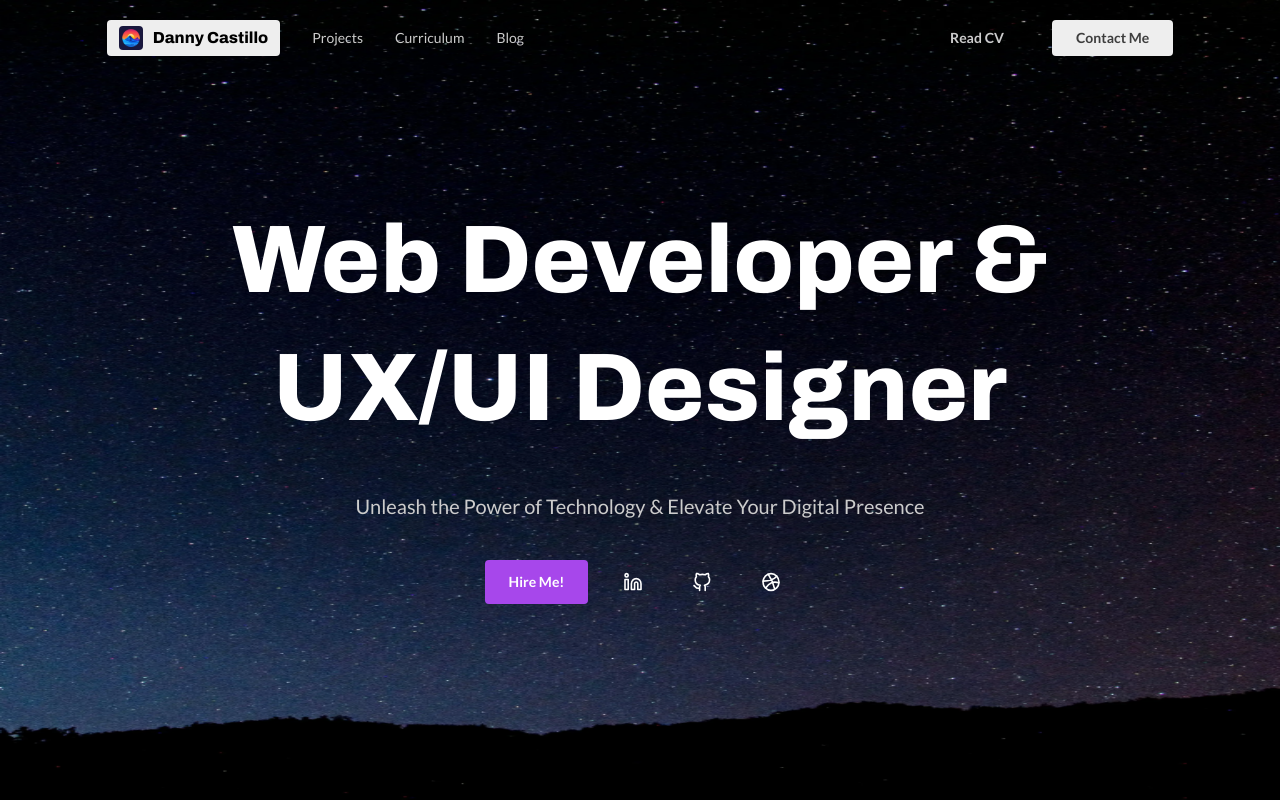
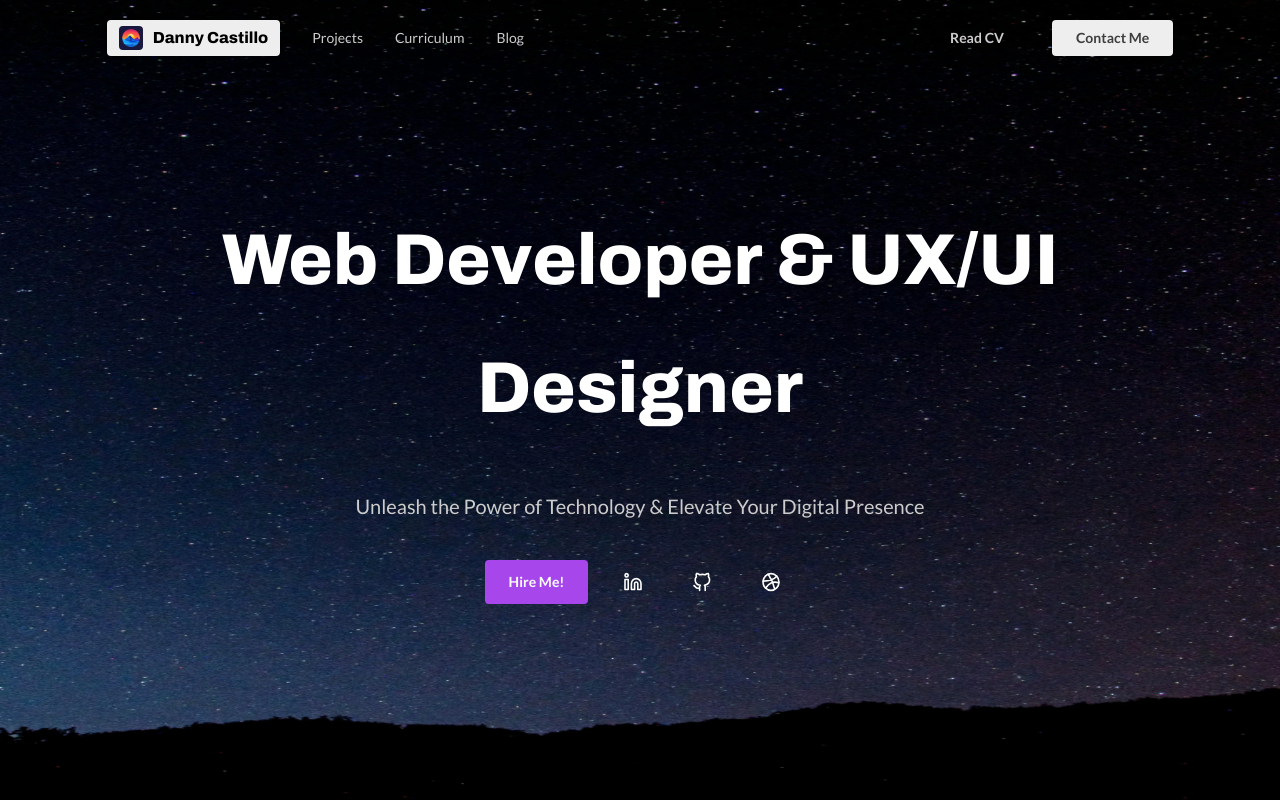
Before and after one commit to dannycastilloo/portfolio, a React (Vite) app: page / in a window 1280 px wide. Shown: the top 800 px of the page. Built offline with nearby package versions, Linux system fonts and the light colour scheme; the HTML template or start-up script is replaced by a standard one.

Commit message:
change title size

```diff
--- a/src/views/HomeView.jsx
+++ b/src/views/HomeView.jsx
@@ -12,7 +12,7 @@ function HomeView() {
             <section className='w-full h-screen flex flex-col justify-between items-center presentation m-auto'>
                 <div className='container flex flex-col gap-16 mx-auto justify-between items-center mt-32 md:mt-36 lg:mt-0 lg:flex-row lg:gap-0 w-10/12 h-screen'>
                     <div className='flex flex-col mx-auto items-start gap-10'>
-                        <h1 className='font-extrabold text-start text-white font-archivo lg:text-center text-6xl leading-18 md:text-7xl lg:text-8xl md:leading-26 lg:leading-36'>Web Developer & UX/UI Designer</h1>
+                        <h1 className='font-extrabold text-start text-white font-archivo lg:text-center text-6xl leading-18 md:text-7xl lg:text-7xl md:leading-26 lg:leading-36'>Web Developer & UX/UI Designer</h1>
                         <p className='text-start text-gray1 lg:text-center lg:mx-auto text-lg md:text-xl lg:texl-2xl'>Unleash the Power of Technology & Elevate Your Digital Presence</p>
                         <div className='flex flex-col gap-6 lg:mx-auto justify-start items-start md:flex-row md:justify-center md:items-center md:gap-5'>
                             <a href="mailto:dannycastillootiniano@gmail.com" target="_blank" rel="noopener noreferrer" className="px-6 py-3 bg-purple1 hover:bg-purple2 text-white rounded font-semibold text-sm flex justify-center items-center cursor-pointer transition-all duration-300">Hire Me!</a>
```
